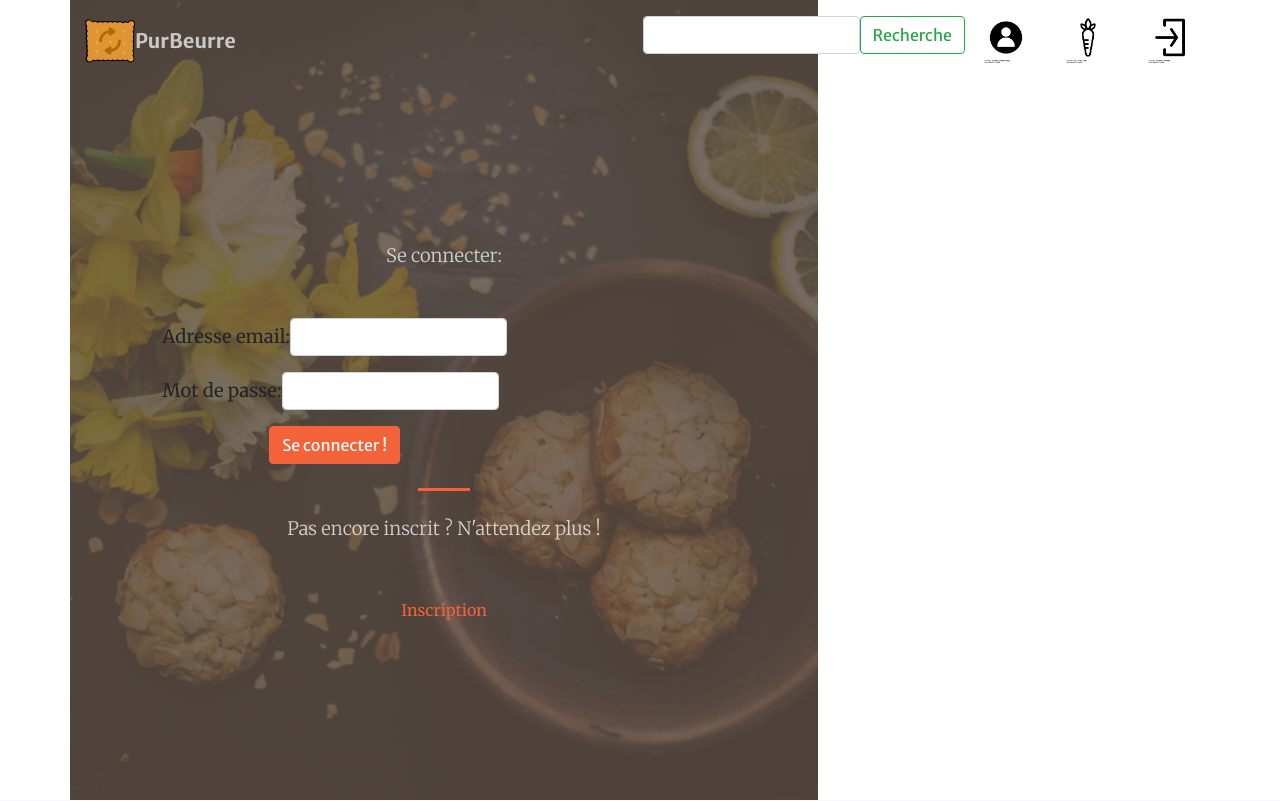
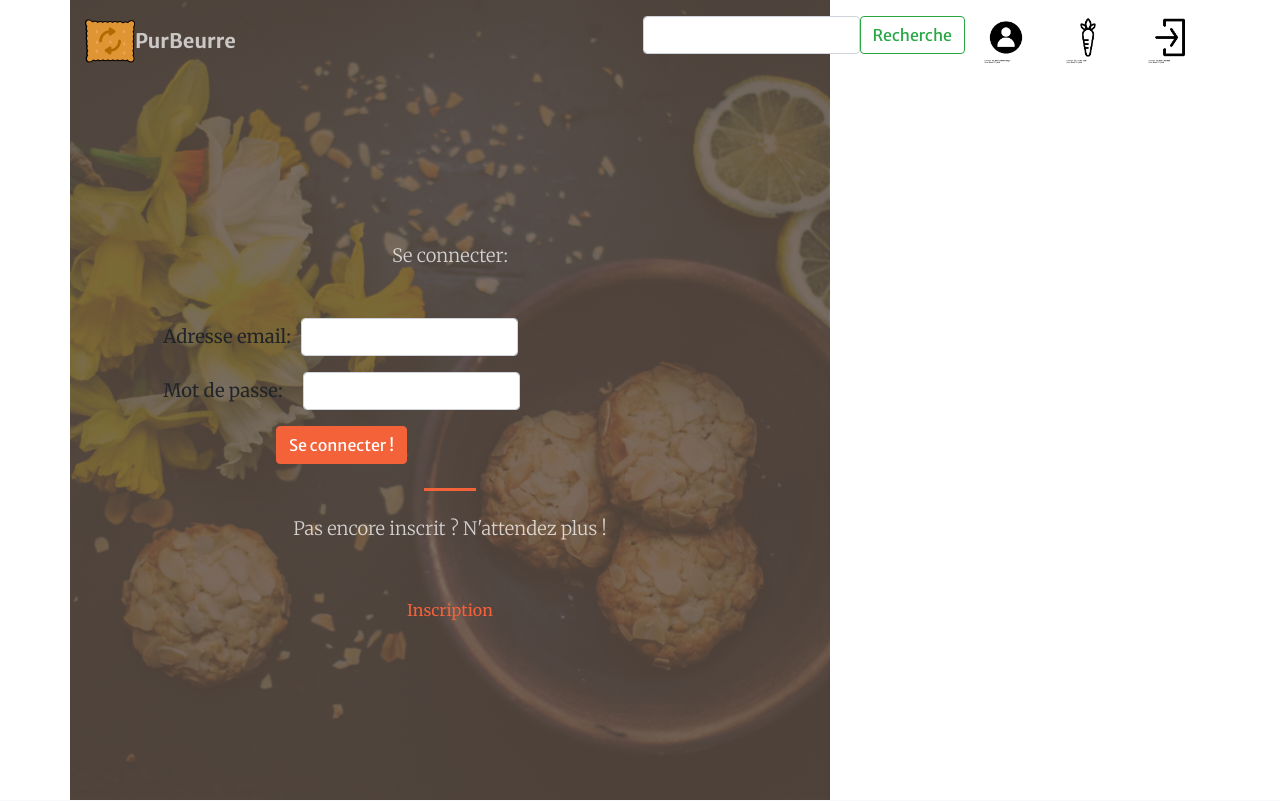
Before and after one commit to Kyossen/PurBeurre---Project_8, a Django app: page /search/connect.html in a window 1280 px wide. Shown: the top 801 px of the page. Run offline with Django 3.2, Linux system fonts and the light colour scheme; some libraries are stand-ins or nearby versions.

Commit message:
Update
Update

```diff
--- a/search/static/search/css/main.css
+++ b/search/static/search/css/main.css
@@ -1,4 +1,4 @@
-          #spinner {
+                   #spinner {
           display: none;
           }
 
@@ -71,6 +71,7 @@
 
           .score_des {
           item-align: left;
+          position: relative;
           }
 
           .data_des {
@@ -89,3 +90,16 @@
           .info_des {
           margin: 0 auto;
           }
+
+          .password {
+          margin-right: 20px;
+          }
+
+          .email {
+          margin-right: 10px;
+          }
+
+          .button-connect {
+          margin: 0 auto;
+          position: relative;
+          }
```
